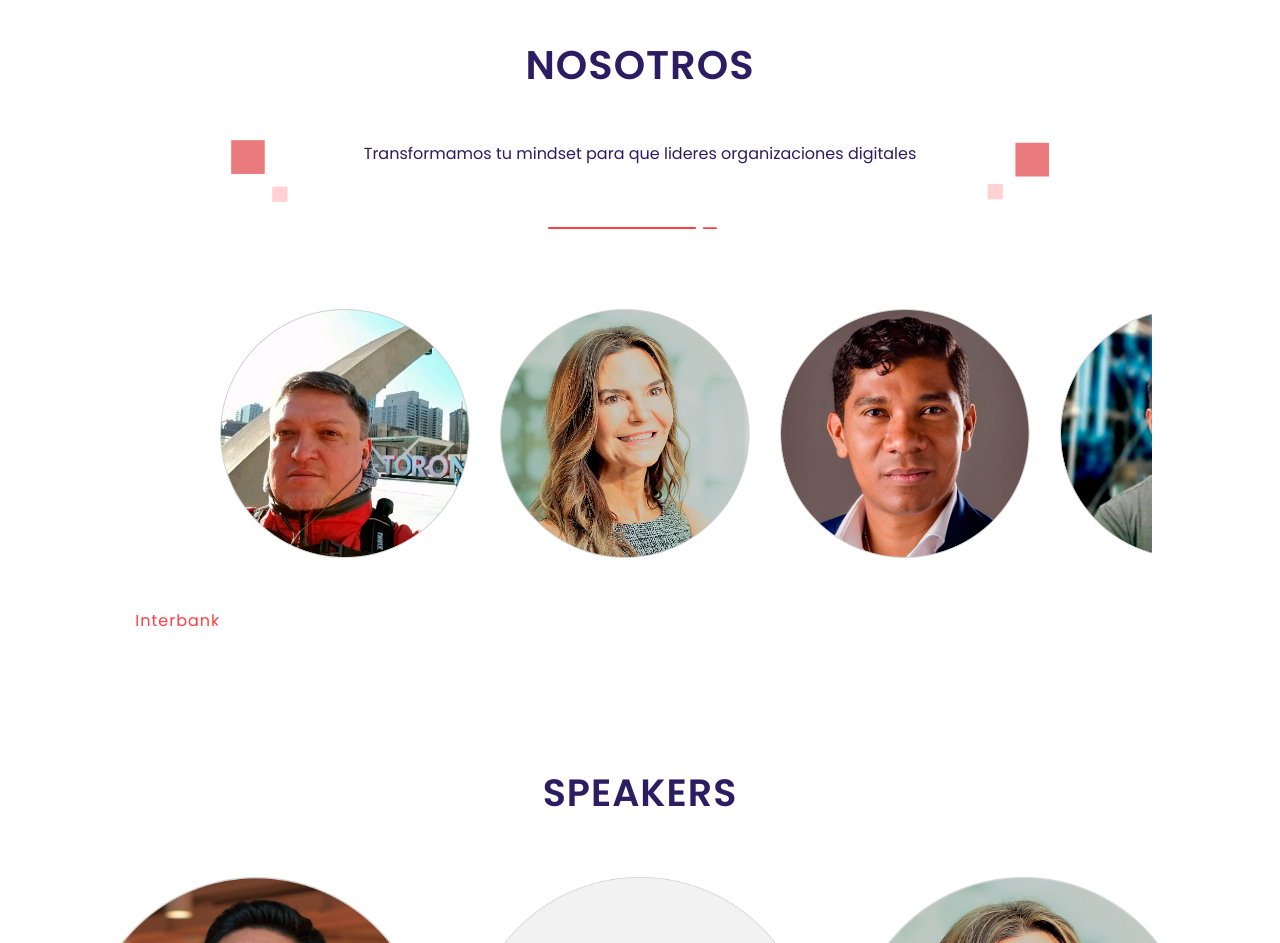
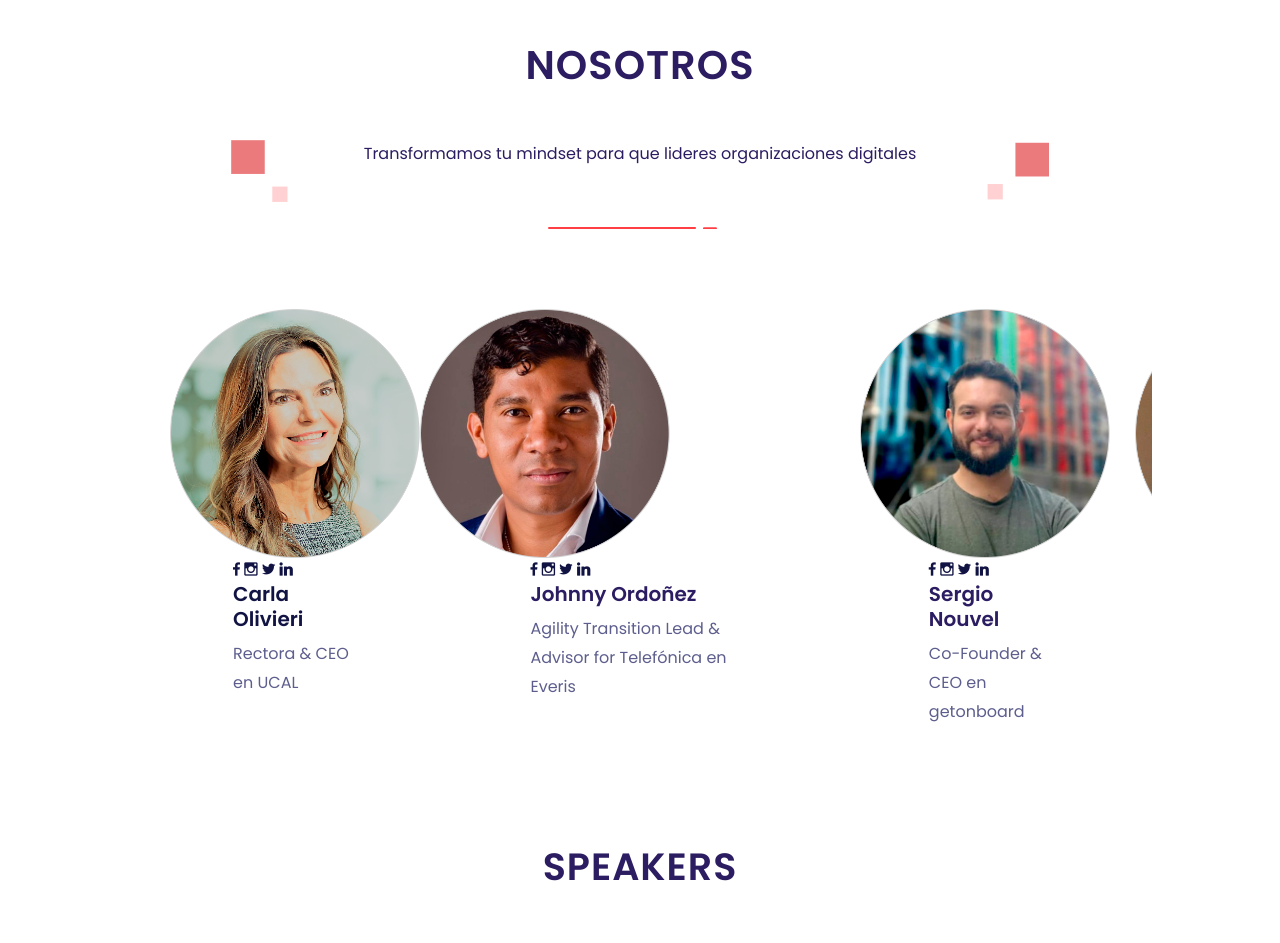
Before and after one commit to ValeriaBE/Summit, a website: page confer/index.html in a window 1280 px wide. Shown: the part 1040-1983 px from the top of the page. Drawn offline with nearby package versions, Linux system fonts and the light colour scheme.

Commit message:
carousel needs fixing

```diff
--- a/confer/index.html
+++ b/confer/index.html
@@ -16,7 +16,8 @@
   <!-- Stylesheet -->
   <link rel="stylesheet" href="style.css">
   <link rel="stylesheet" type="text/css" href="https://cdn.jsdelivr.net/npm/slick-carousel@1.8.1/slick/slick.css" />
-  <link rel="stylesheet" type="text/css" href="https://cdn.jsdelivr.net/npm/slick-carousel@1.8.1/slick/slick-theme.css" />
+  <link rel="stylesheet" type="text/css"
+    href="https://cdn.jsdelivr.net/npm/slick-carousel@1.8.1/slick/slick-theme.css" />
 
 </head>
 
@@ -136,7 +137,8 @@
         <div class="col-12 col-md-12">
           <div class="about-content-text mb-80">
             <h3 class="wow fadeInUp" data-wow-delay="300ms">Nosotros</h3>
-              <p class="wow fadeInUp" data-wow-delay="300ms">Transformamos tu mindset para que lideres organizaciones digitales</p>
+            <p class="wow fadeInUp" data-wow-delay="300ms">Transformamos tu mindset para que lideres organizaciones
+              digitales</p>
           </div>
         </div>
 
@@ -144,27 +146,91 @@
     </div>
   </section>
   <div class="responsive" style="width:80%; margin: auto;">
-    <div class="single-speaker-area">
-        <div><img src="./img/summit/spekers/abner.png" style="width: 250px; margin-right: 30px;" alt=""></div>
-        <div class="social-info">
+    <div>
+      <div><img src="./img/summit/spekers/Diego perez.png" style="width: 250px; " alt=""></div>
+      <div class="social-info"  style="width:50%; margin: auto;">
         <a href="#"><i class="zmdi zmdi-facebook"></i></a>
         <a href="#"><i class="zmdi zmdi-instagram"></i></a>
         <a href="#"><i class="zmdi zmdi-twitter"></i></a>
-            <a href="https://www.linkedin.com/in/abnerballardo/"><i class="zmdi zmdi-linkedin"></i></a>
+        <a href="https://www.linkedin.com/in/diegompg/"><i class="zmdi zmdi-linkedin"></i></a>
       </div>
       <!-- Info -->
-          <div class="speaker-info">
-            <h5>Abner Ballardo</h5>
-            <p>Head of Digital Architecture en Interbank</p>
+      <div class="speaker-info" style="width:50%; margin: auto;">
+        <h5>Diego Perez</h5>
+        <p>Regional Lean Agile Transformation Lead en Scotiabank</p>
+      </div>
+    </div>
+    <div>
+      <div><img src="./img/summit/spekers/carla-oliveiri.png" style="width: 250px; " alt=""></div>
+      <div class="social-info"  style="width:50%; margin: auto;">
+        <a href="#"><i class="zmdi zmdi-facebook"></i></a>
+        <a href="#"><i class="zmdi zmdi-instagram"></i></a>
+        <a href="#"><i class="zmdi zmdi-twitter"></i></a>
+        <a href="https://www.linkedin.com/in/carla-olivieri/"><i class="zmdi zmdi-linkedin"></i></a>
+      </div>
+      <!-- Info -->
+      <div class="speaker-info"  style="width:50%; margin: auto;">
+        <h5>Carla Olivieri</h5>
+        <p>Rectora & CEO en UCAL</p>
+      </div>
+    </div>
+    <div>
+      <div><img src="./img/summit/spekers/johnny-ordo.png" style="width: 250px; " alt=""></div>
+      <div class="social-info"  style="width:50%; margin: auto;">
+        <a href="#"><i class="zmdi zmdi-facebook"></i></a>
+        <a href="#"><i class="zmdi zmdi-instagram"></i></a>
+        <a href="#"><i class="zmdi zmdi-twitter"></i></a>
+        <a href="https://www.linkedin.com/in/johnnyordonez/"><i class="zmdi zmdi-linkedin"></i></a>
+      </div>
+      <!-- Info -->
+      <div class="speaker-info"  style="width:50%; margin: auto;">
+        <h5 style="color: #2c1c61">Johnny Ordoñez</h5>
+        <p>Agility Transition Lead & Advisor for Telefónica en Everis</p>
+      </div>
+    </div>
+    <div>
+      <div><img src="./img/summit/spekers/Sergio-Nouvel.png" style="width: 250px; " alt=""></div>
+      <div class="social-info"  style="width:50%; margin: auto;">
+        <a href="#"><i class="zmdi zmdi-facebook"></i></a>
+        <a href="#"><i class="zmdi zmdi-instagram"></i></a>
+        <a href="#"><i class="zmdi zmdi-twitter"></i></a>
+        <a href="https://www.linkedin.com/in/sergionouvel/"><i class="zmdi zmdi-linkedin"></i></a>
+      </div>
+      <!-- Info -->
+      <div class="speaker-info"  style="width:50%; margin: auto;">
+        <h5 style="color: #2c1c61">Sergio Nouvel</h5>
+        <p>Co-Founder & CEO en getonboard</p>
+      </div>
+    </div>
+    <div>
+      <div><img src="./img/summit/spekers/Olivier-Gesbert.png" style="width: 250px;" alt=""></div>
+      <div class="social-info"  style="width:50%; margin: auto;">
+        <a href="#"><i class="zmdi zmdi-facebook"></i></a>
+        <a href="#"><i class="zmdi zmdi-instagram"></i></a>
+        <a href="#"><i class="zmdi zmdi-twitter"></i></a>
+        <a href="https://www.linkedin.com/in/olivier-gesbert/"><i class="zmdi zmdi-linkedin"></i></a>
+      </div>
+      <!-- Info -->
+      <div class="speaker-info"  style="width:50%; margin: auto;">
+        <h5 style="color: #2c1c61">Olivier Gesbert</h5>
+        <p>CEO & Coach PCC en Presst</p>
       </div>
     </div>
 
-      <div><img src="./img/summit/spekers/Diego perez.png" style="width: 250px; margin-right: 30px;" alt=""></div>
-      <div><img src="./img/summit/spekers/carla-oliveiri.png" style="width: 250px; margin-right: 30px;" alt=""></div>
-      <div><img src="./img/summit/spekers/johnny-ordo.png" style="width: 250px; margin-right: 30px;" alt=""></div>
-      <div><img src="./img/summit/spekers/Sergio-Nouvel.png" style="width: 250px; margin-right: 30px;" alt=""></div>
-      <div><img src="./img/summit/spekers/Olivier-Gesbert.png" style="width: 250px;margin-right: 30px;" alt=""></div>
-      <div><img src="./img/summit/spekers/Alfredo fuentes.png" style="width: 250px; margin-right: 30px;" alt=""></div>
+    <div>
+      <div><img src="./img/summit/spekers/Alfredo fuentes.png" style="width: 250px; " alt=""></div>
+      <div class="social-info" style="width:50%; margin: auto;">
+        <a href="#"><i class="zmdi zmdi-facebook"></i></a>
+        <a href="#"><i class="zmdi zmdi-instagram"></i></a>
+        <a href="#"><i class="zmdi zmdi-twitter"></i></a>
+        <a href="https://www.linkedin.com/in/alfredofuentes/"><i class="zmdi zmdi-linkedin"></i></a>
+      </div>
+      <!-- Info -->
+      <div class="speaker-info"  style="width:50%; margin: auto;">
+        <h5>Alfredo Fuentes</h5>
+        <p>CTO Cheif Technology Officer en La Victoria Lab</p>
+      </div>
+    </div>
   </div>
   <!-- Our Speakings Area Start -->
   <section class="our-speaker-area bg-img section-padding-100-60">
@@ -194,7 +260,7 @@
               <a href="https://www.linkedin.com/in/abnerballardo/"><i class="zmdi zmdi-linkedin"></i></a>
             </div>
             <!-- Info -->
-            <div class="speaker-info">
+            <div class="speaker-info" >
               <h5>Abner Ballardo</h5>
               <p>Head of Digital Architecture en Interbank</p>
             </div>
@@ -301,7 +367,8 @@
               <a href="#"><i class="zmdi zmdi-facebook"></i></a>
               <a href="#"><i class="zmdi zmdi-instagram"></i></a>
               <a href="#"><i class="zmdi zmdi-twitter"></i></a>
-              <a href="https://www.linkedin.com/in/iv%C3%A1n-herrero-bartolom%C3%A9-50138b32/"><i class="zmdi zmdi-linkedin"></i></a>
+              <a href="https://www.linkedin.com/in/iv%C3%A1n-herrero-bartolom%C3%A9-50138b32/"><i
+                  class="zmdi zmdi-linkedin"></i></a>
             </div>
             <!-- Info -->
             <div class="speaker-info">
```
Lines whose indentation alone changed are shown as unchanged.
